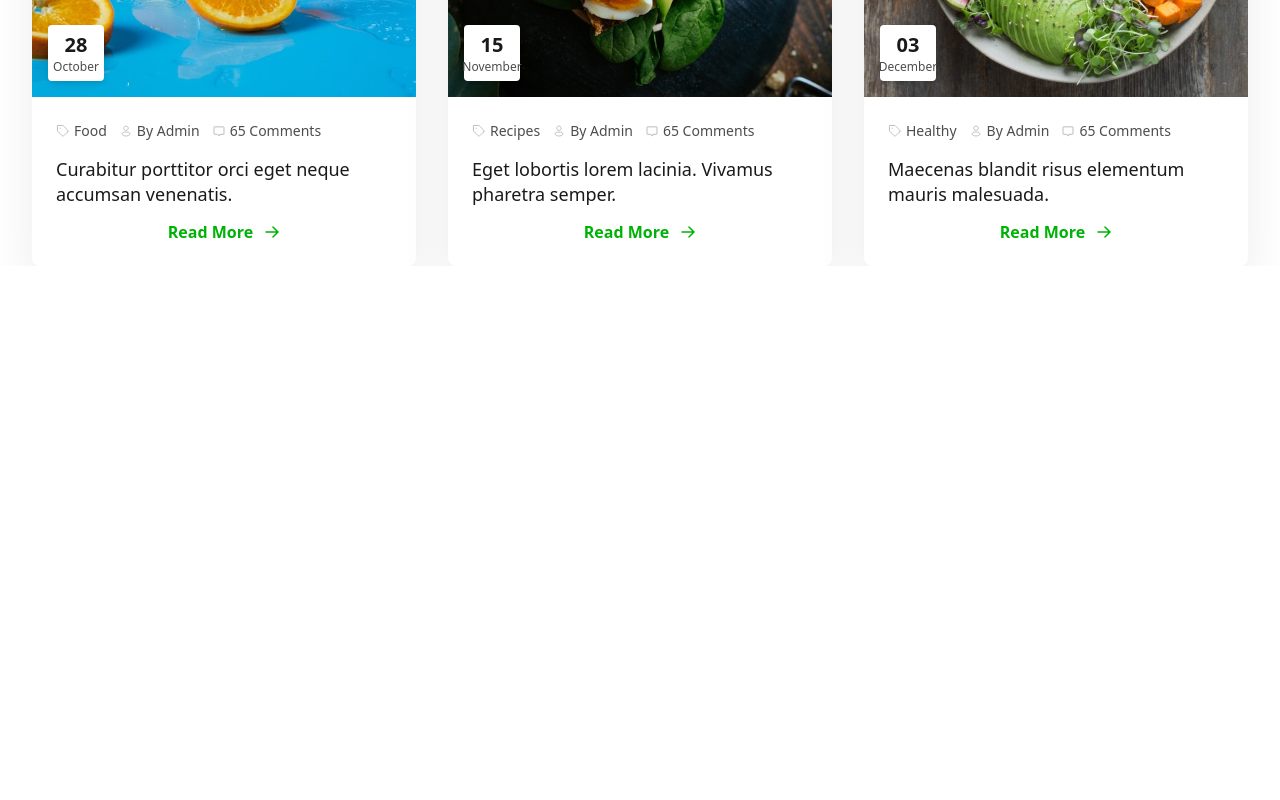
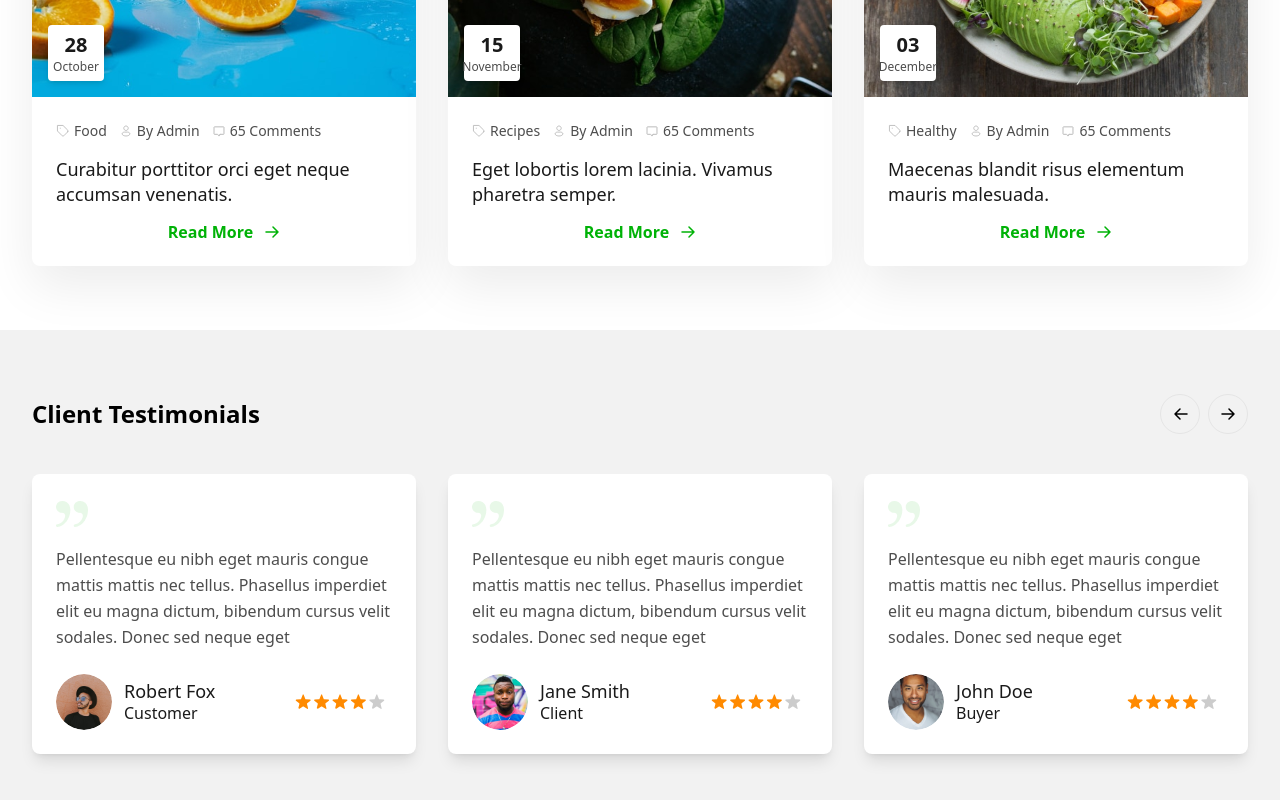
Before and after one commit to Omarkhanaizada01/product-shop, a Next.js app in the folder frontend/: page / in a window 1280 px wide. Shown: the part 5758-6558 px from the top of the page. Before the commit the page ends 6024 px from the top, so only its background shows below. Built offline with nearby package versions, Linux system fonts and the light colour scheme.

Commit message:
Добавила секцию ClientTestimonials

```diff
--- a/frontend/src/app/page.js
+++ b/frontend/src/app/page.js
@@ -8,6 +8,7 @@ import HotDeals from "@/components/sections/HotDeals";
 import DiscountBannerSection from "@/components/sections/DiscountBannerSection";
 import FeaturedProductsSection from "@/components/sections/FeaturedProductsSection";
 import LatestNews from "@/components/sections/LatestNews";
+import ClientTestimonials from "@/components/sections/ClientTestimonials";
 
 
 export default function Home() {
@@ -22,6 +23,7 @@ export default function Home() {
       <DiscountBannerSection />
       <FeaturedProductsSection />
       <LatestNews />
+      <ClientTestimonials />
 
     </>
   );
--- /dev/null
+++ b/frontend/src/components/sections/ClientTestimonials.js
@@ -0,0 +1,108 @@
+'use client';
+
+import Image from "next/image";
+import HeadingWithArrows from "../ui/HeadingWithArrows";
+
+const ClientTestimonials = () => {
+  const testimonials = [
+    {
+      id: 1,
+      text: "Pellentesque eu nibh eget mauris congue mattis mattis nec tellus. Phasellus imperdiet elit eu magna dictum, bibendum cursus velit sodales. Donec sed neque eget",
+      name: "Robert Fox",
+      role: "Customer",
+      avatar: "/images/clientsAvatar/avatar 1.svg",
+    },
+    {
+      id: 2,
+      text: "Pellentesque eu nibh eget mauris congue mattis mattis nec tellus. Phasellus imperdiet elit eu magna dictum, bibendum cursus velit sodales. Donec sed neque eget",
+      name: "Jane Smith",
+      role: "Client",
+      avatar: "/images/clientsAvatar/avatar 2.svg",
+    },
+    {
+      id: 3,
+      text: "Pellentesque eu nibh eget mauris congue mattis mattis nec tellus. Phasellus imperdiet elit eu magna dictum, bibendum cursus velit sodales. Donec sed neque eget",
+      name: "John Doe",
+      role: "Buyer",
+      avatar: "/images/clientsAvatar/avatar 3.svg",
+    },
+  ];
+
+  return (
+    <section className="py-16 bg-[#F2F2F2] mt-16">
+      <div className="container mx-auto px-4 sm:px-6 lg:px-8">
+        <HeadingWithArrows />
+
+        <div className="grid grid-cols-1 md:grid-cols-2 lg:grid-cols-3 gap-8 mt-10 justify-center">
+          {testimonials.map((testimonial) => (
+            <TestimonialCard key={testimonial.id} {...testimonial} />
+          ))}
+        </div>
+      </div>
+    </section>
+  );
+};
+
+const TestimonialCard = ({ text, name, role, avatar }) => {
+  return (
+    <div className="w-full max-w-md md:max-w-sm lg:max-w-[424px] bg-white rounded-lg shadow-lg p-6 flex flex-col justify-between">
+
+      {/* Quote icon */}
+      <div className="w-8 h-8 relative mb-4">
+  <Image
+    src="/images/icons/quote vector.png"
+    alt="Quote"
+    fill
+    sizes="32px"
+    style={{ objectFit: 'contain' }}
+    className="opacity-30"
+    priority
+  />
+</div>
+
+      {/* Testimonial text */}
+      <p className="text-[#4D4D4D] text-sm sm:text-base font-normal font-poppins leading-relaxed">
+        {text}
+      </p>
+
+      {/* Client info */}
+      <div className="flex flex-col sm:flex-row justify-between items-start sm:items-center mt-6 gap-4">
+        <div className="flex items-center gap-3">
+          {/* Avatar */}
+          <div className="w-14 h-14 relative flex-shrink-0">
+            <Image
+              src={avatar}
+              alt={name}
+              fill
+              style={{ objectFit: 'cover', borderRadius: '9999px' }}
+              priority
+            />
+          </div>
+
+          {/* Info */}
+          <div>
+            <h4 className="text-[#1A1A1A] text-base sm:text-lg font-medium font-poppins leading-tight">
+              {name}
+            </h4>
+            <p className="text-[#1A1A1A] text-sm sm:text-base font-normal font-poppins leading-tight">
+              {role}
+            </p>
+          </div>
+        </div>
+
+        {/* Rating */}
+        <div className="relative w-[104px] h-5">
+          <Image
+            src="/images/icons/rating.svg"
+            alt="Rating"
+            fill
+            style={{ objectFit: 'contain' }}
+            priority
+          />
+        </div>
+      </div>
+    </div>
+  );
+};
+
+export default ClientTestimonials;
--- /dev/null
+++ b/frontend/src/components/ui/HeadingWithArrows.jsx
@@ -0,0 +1,71 @@
+// src/components/ui/headings/HeadingWithArrows.jsx
+"use client";
+
+import Link from 'next/link';
+
+const HeadingWithArrows = ({
+  title,
+  buttonText,
+  buttonHref = "#",
+  className = "",
+  onPrevClick,
+  onNextClick
+}) => {
+  return (
+    <div className={`flex justify-between items-center ${className}`}>
+      <h2 className="text-2xl font-bold">{title}Client Testimonials</h2>
+      <div className="flex gap-2 items-center">
+        {buttonText && (
+          <Link href={buttonHref} passHref className="mr-2">
+            <span className="text-sm font-medium hover:text-[#00B207] transition-colors">
+              {buttonText}
+            </span>
+          </Link>
+        )}
+        {/* Кнопка "налево" */}
+        <button
+          onClick={onPrevClick}
+          className="w-10 h-10 rounded-full border border-[#E5E5E5] flex items-center justify-center hover:bg-[#00B207] group transition-colors duration-200"
+          aria-label="Previous"
+        >
+          <svg
+            width="15"
+            height="12"
+            viewBox="0 0 15 12"
+            className="group-hover:stroke-white stroke-black transition-colors duration-200"
+          >
+            <path
+              d="M14 6L2 6M2 6L7 1M2 6L7 11"
+              strokeWidth="1.5"
+              strokeLinecap="round"
+              strokeLinejoin="round"
+            />
+          </svg>
+        </button>
+
+        {/* Кнопка "направо" */}
+        <button
+          onClick={onNextClick}
+          className="w-10 h-10 rounded-full border border-[#E5E5E5] flex items-center justify-center hover:bg-[#00B207] group transition-colors duration-200"
+          aria-label="Next"
+        >
+          <svg
+            width="15"
+            height="12"
+            viewBox="0 0 15 12"
+            className="group-hover:stroke-white stroke-black transition-colors duration-200"
+          >
+            <path
+              d="M1 6H13M13 6L8 1M13 6L8 11"
+              strokeWidth="1.5"
+              strokeLinecap="round"
+              strokeLinejoin="round"
+            />
+          </svg>
+        </button>
+      </div>
+    </div>
+  );
+};
+
+export default HeadingWithArrows;
```
